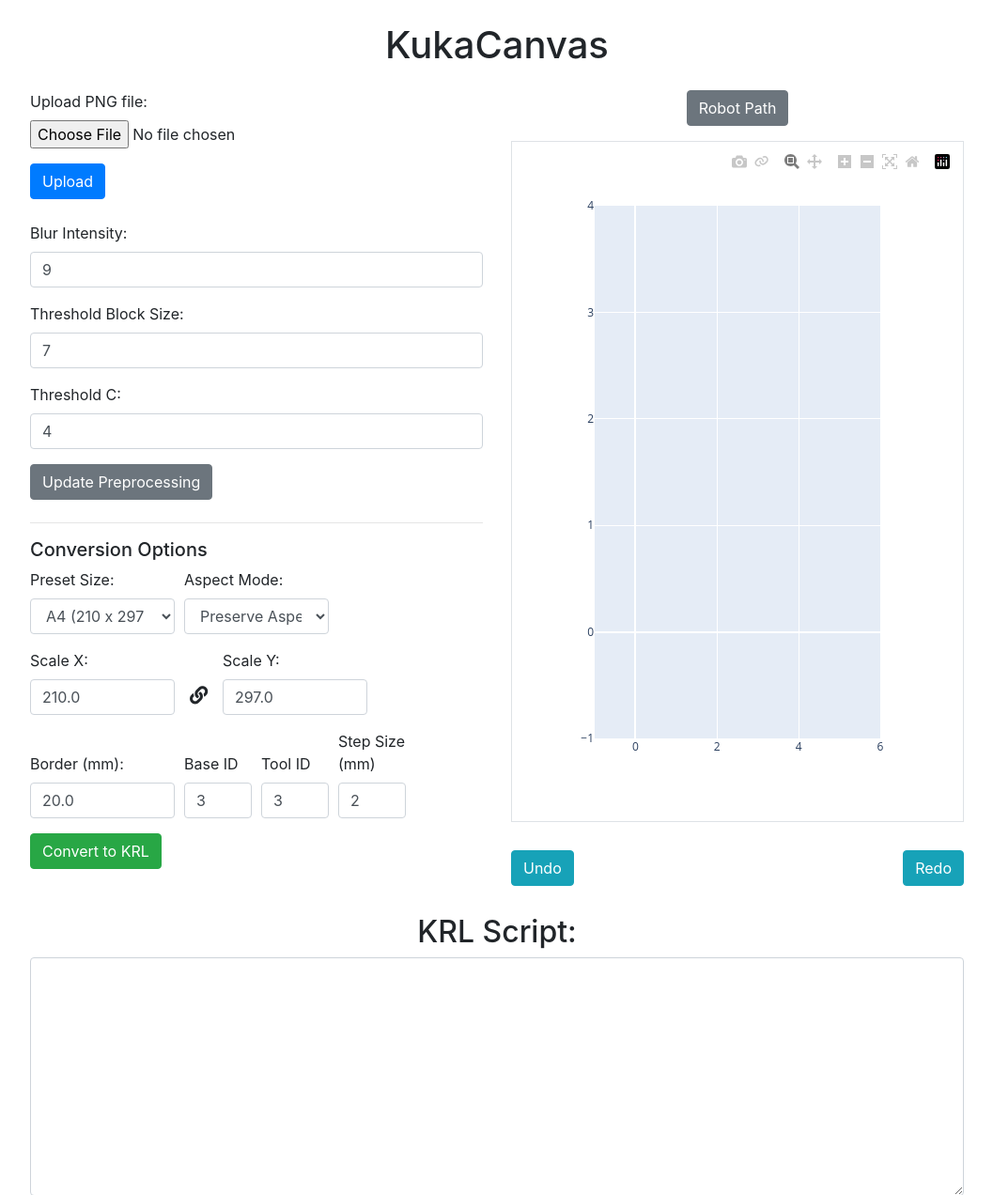
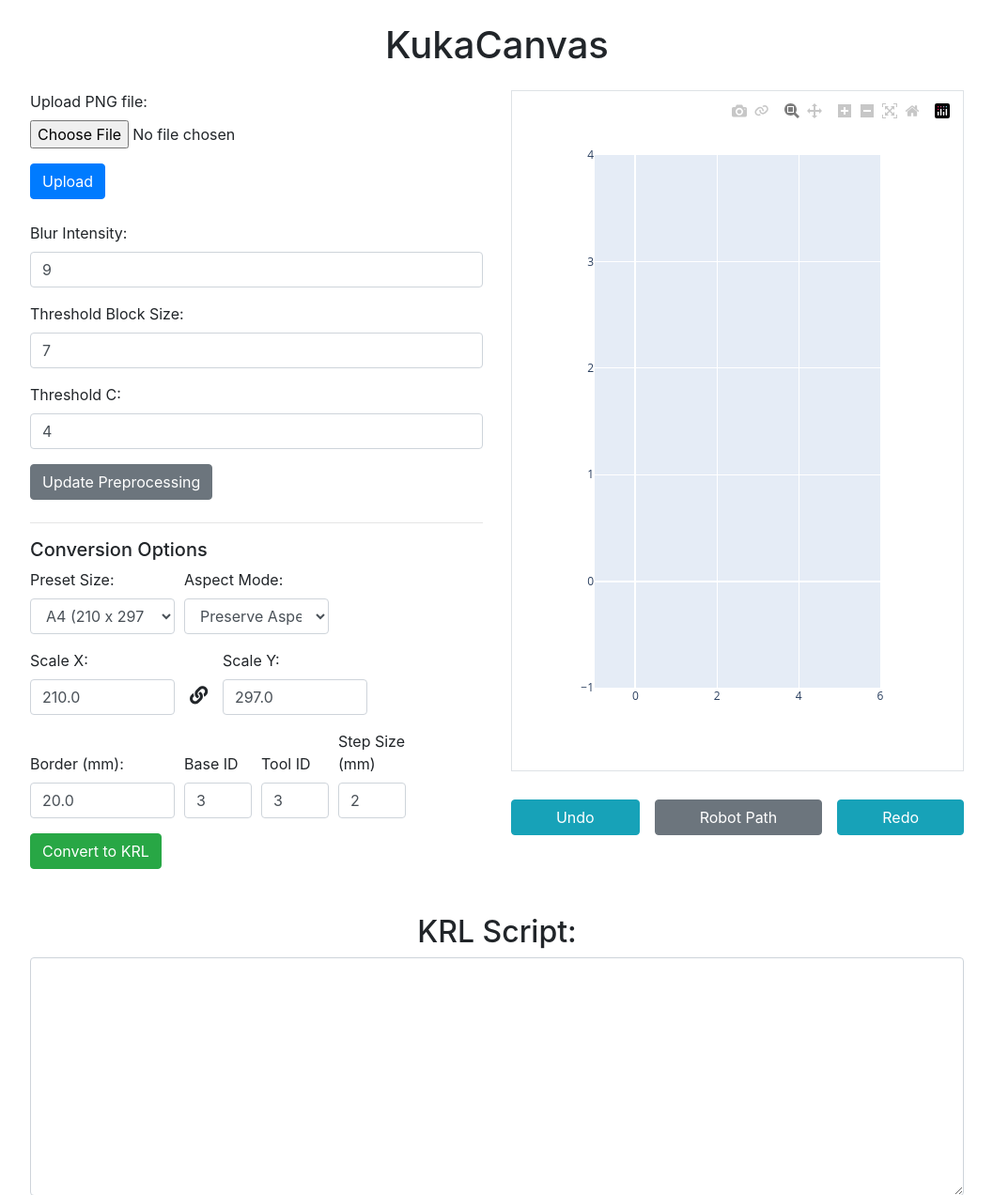
Before and after one commit to Tadd12/KukaCanvas, a Flask app: page /kuka/ in a window 1280 px wide. Shown: the top 1272 px of the page at 94% size, without its empty margins (111-1168 px from the left). Run offline with Flask 3, Linux system fonts and the light colour scheme; some libraries are stand-ins or nearby versions.

Commit message:
feat: put robot path between undo and redo

```diff
--- a/website/templates/index.html
+++ b/website/templates/index.html
@@ -136,17 +136,17 @@
 
       <!-- 4) Plot Iframe + Undo/Redo on the right -->
       <div class="col-md-6">
-        <div class="text-center mb-3">
-          <button id="toggleButton" class="btn btn-secondary" onclick="toggleView()">Robot Path</button>
-        </div>
         <iframe name="plot_frame" id="plot-iframe" src="{{ url_for('kuka_app.plot', plot_type='cont') }}"
                 width="100%" height="85%" class="border"></iframe>
         <div class="d-flex justify-content-between mt-4">
-          <form action="{{ url_for('kuka_app.undo') }}" method="post">
-            <button type="submit" class="btn btn-info">Undo</button>
+          <form action="{{ url_for('kuka_app.undo') }}" method="post" class="flex-grow-1 mr-2">
+            <button type="submit" class="btn btn-info w-100">Undo</button>
           </form>
-          <form action="{{ url_for('kuka_app.redo') }}" method="post">
-            <button type="submit" class="btn btn-info">Redo</button>
+          <div class="text-center mb-3 flex-grow-1 mx-2">
+            <button id="toggleButton" class="btn btn-secondary w-100" onclick="toggleView()">Robot Path</button>
+          </div>
+          <form action="{{ url_for('kuka_app.redo') }}" method="post" class="flex-grow-1 ml-2">
+            <button type="submit" class="btn btn-info w-100">Redo</button>
           </form>
         </div>
       </div>
```
